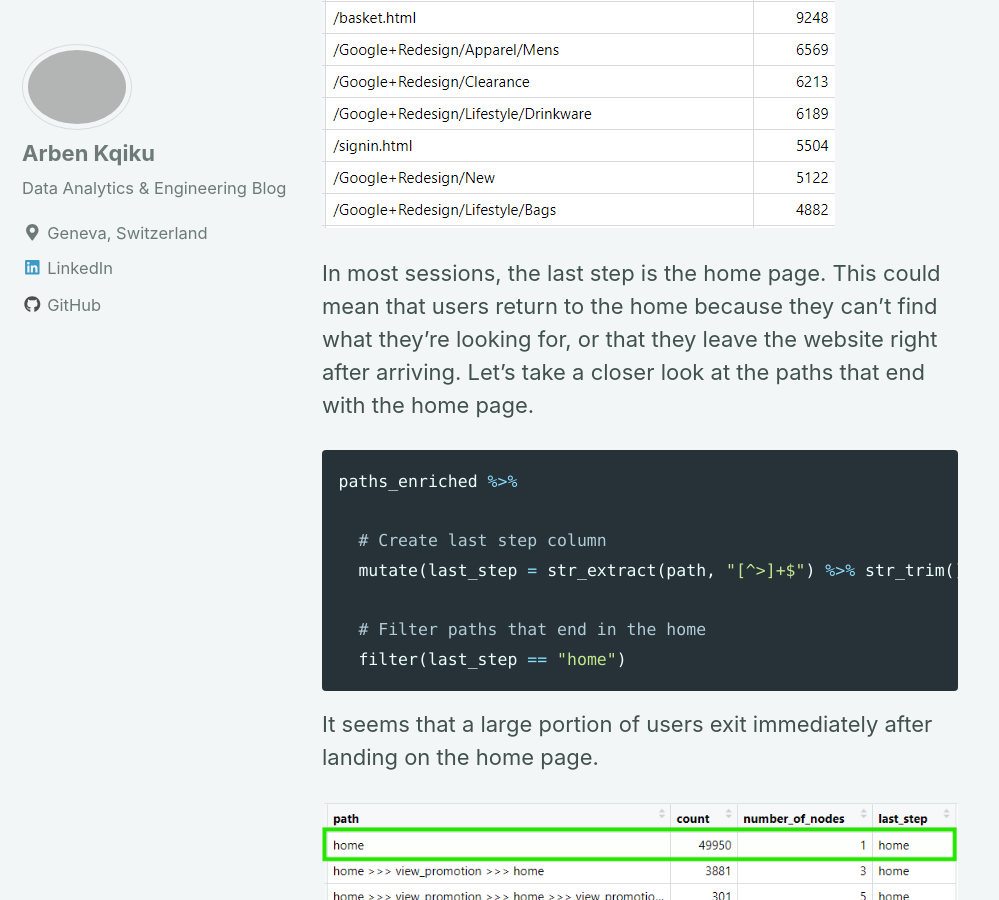
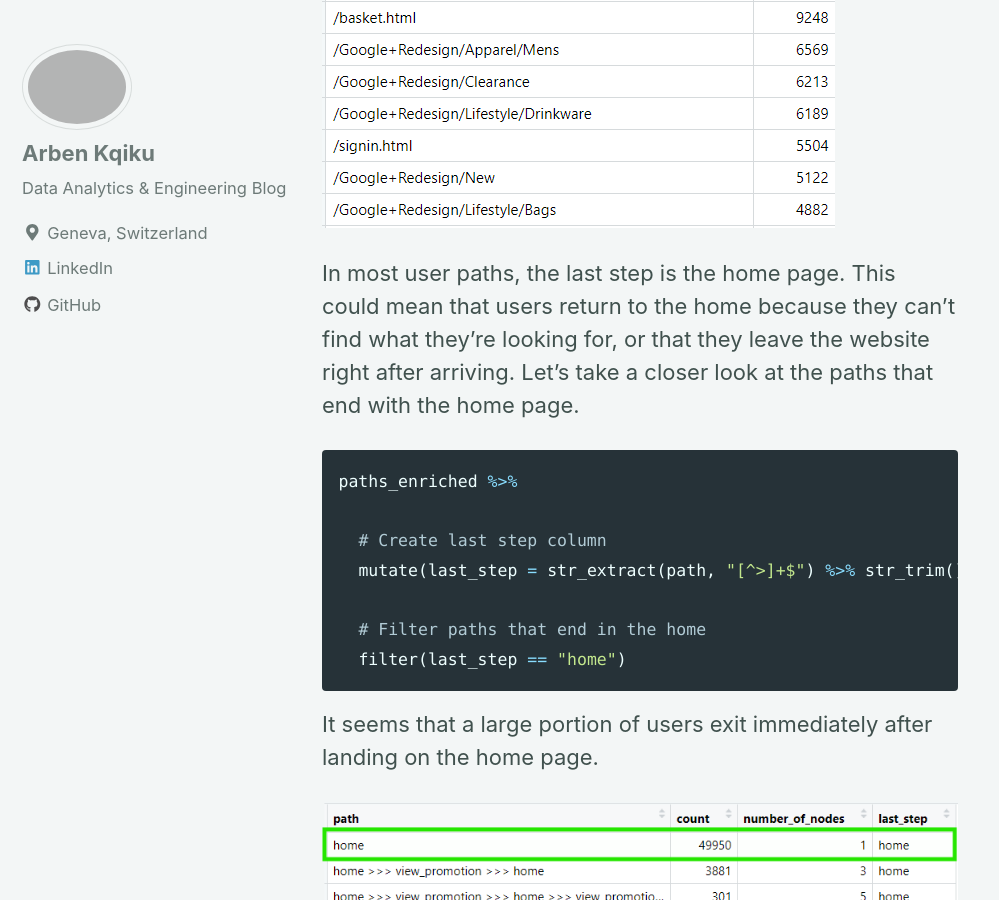
Before and after one commit to ArbenKqiku/arbenkqiku.github.io, a Jekyll site: the page built from _posts/2025-09-29-path-analysis-in-r.md, in a window 1280 px wide and 900 px high, scrolled down 18673 px. Shown: the whole window, without its empty margins (0-999 px from the left). Built offline with Jekyll 4.4.1, drawn with Linux system fonts in a browser that asks for light colours; nearby versions of some CDN libraries.

Commit message:
Polished a couple of things

````diff
--- a/_posts/2025-09-29-path-analysis-in-r.md
+++ b/_posts/2025-09-29-path-analysis-in-r.md
@@ -393,7 +393,7 @@ Here is the count of each exit page or event:
 
 <img src="{{ site.url }}{{ site.baseurl }}/images/article-5-path-analysis/image-4.1.png" alt="linearly separable data">
 
-In most sessions, the last step is the home page. This could mean that users return to the home because they can’t find what they’re looking for, or that they leave the website right after arriving. Let’s take a closer look at the paths that end with the home page.
+In most user paths, the last step is the home page. This could mean that users return to the home because they can’t find what they’re looking for, or that they leave the website right after arriving. Let’s take a closer look at the paths that end with the home page.
 
 ```R
 paths_enriched %>%
````
